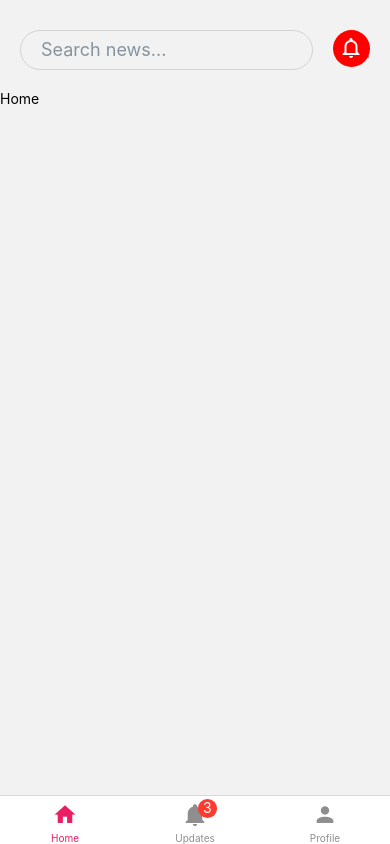
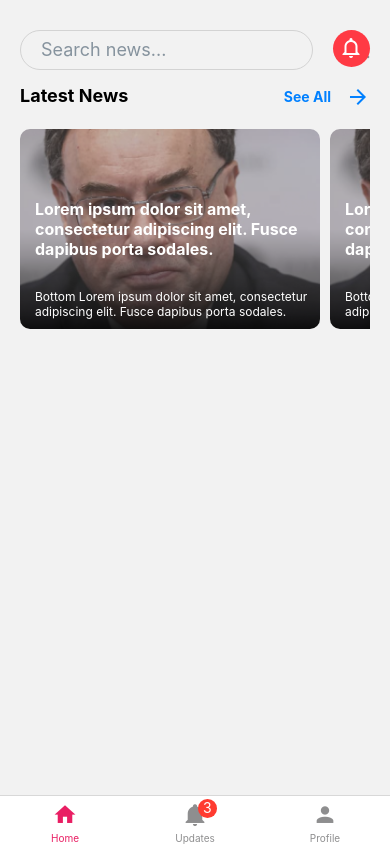
Before and after one commit to barisertakus/financial-guide, a React Native app: screen /home in a window 390 px wide. Built offline with nearby package versions, Linux system fonts and the light colour scheme.

Commit message:
News card and Lates News have been added.

```diff
--- /dev/null
+++ b/components/LatestCard.js
@@ -0,0 +1,65 @@
+import React from "react";
+import { ImageBackground, StyleSheet, Text, View } from "react-native";
+
+const LatestCard = () => {
+  return (
+    <ImageBackground
+      source={require("../assets/images/news1.png")}
+      style={styles.cardImageContainer}
+      imageStyle={styles.cardImage}
+    >
+      <View style={styles.imageCenterTextContainer}>
+        <Text style={styles.imageCenterText}>
+          Lorem ipsum dolor sit amet, consectetur adipiscing elit. Fusce dapibus
+          porta sodales.
+        </Text>
+      </View>
+      <View style={styles.imageBottomTextContainer}>
+        <Text style={styles.imageBottomText}>
+          Bottom Lorem ipsum dolor sit amet, consectetur adipiscing elit. Fusce dapibus
+          porta sodales.
+        </Text>
+      </View>
+
+    </ImageBackground>
+  );
+};
+
+export default LatestCard;
+
+const styles = StyleSheet.create({
+  cardImageContainer: {
+    width: 300,
+    height: 200,
+    margin: 10,
+    marginLeft: 0
+  },
+  cardImage: {
+    borderRadius: 10,
+  },
+  imageCenterTextContainer: {
+    position: "absolute",
+    top: 0,
+    left: 15,
+    right: 0,
+    bottom: 0,
+    justifyContent: "center",
+  },
+  imageBottomTextContainer:{
+    position: "absolute",
+    left: 15,
+    right: 0,
+    bottom: 10,
+    justifyContent: "center",
+  },
+  imageCenterText: {
+    color: "white",
+    fontSize: 16,
+    fontWeight: "bold",
+  },
+  imageBottomText:{
+    color: "white",
+    fontSize: 12
+  }
+
+});
--- /dev/null
+++ b/components/LatestNews.js
@@ -0,0 +1,63 @@
+import React from "react";
+import {
+  ScrollView,
+  StyleSheet,
+  Text,
+  TouchableOpacity,
+  View,
+} from "react-native";
+import Icon from "react-native-vector-icons/MaterialIcons";
+import LatestCard from "./LatestCard";
+
+const LatestNews = () => {
+  return (
+    <View style={styles.container}>
+      <View style={styles.header}>
+        <Text style={styles.headerText}>Latest News</Text>
+        <TouchableOpacity style={styles.allButton}>
+          <Text style={styles.regularText}>See All</Text>
+          <Icon
+            name="arrow-forward"
+            size={24}
+            color="#0080FF"
+            style={styles.icon}
+          />
+        </TouchableOpacity>
+      </View>
+
+      <ScrollView style={styles.news} horizontal showsHorizontalScrollIndicator={false}>
+        <LatestCard />
+        <LatestCard />
+      </ScrollView>
+    </View>
+  );
+};
+
+export default LatestNews;
+
+const styles = StyleSheet.create({
+  container:{
+    paddingHorizontal: 20,
+  },
+  header: {
+    flexDirection: "row",
+    justifyContent: "space-between",
+    paddingTop: 5,
+  },
+  headerText: {
+    fontSize: 18,
+    fontWeight: "bold",
+  },
+  regularText: {
+    color: "#0080FF",
+    fontWeight: "bold",
+  },
+  allButton: {
+    flexDirection: "row",
+    alignItems: "center",
+  },
+  icon: { marginLeft: 15 },
+  news: {marginTop: 10},
+  cards: {},
+
+});
--- a/components/SearchBar.js
+++ b/components/SearchBar.js
@@ -18,9 +18,8 @@ const SearchBar = () => {
       <Avatar
         size={37}
         containerStyle={styles.button}
-        overlayContainerStyle={{backgroundColor: "red", borderRadius: 50}}
+        overlayContainerStyle={{backgroundColor: "#FF3A44", borderRadius: 50}}
         icon={{ name: "bell-outline", color: "white", size:24, type: "material-community" }}
-        onPress={() => console.log("Works!")}
         activeOpacity={0.7}
       />
 
@@ -33,6 +32,7 @@ export default SearchBar;
 const styles = StyleSheet.create({
   container: {
     padding: 10,
+    paddingBottom: 0,
     flexDirection: "row",
   },
   input: {
--- a/screens/Home.js
+++ b/screens/Home.js
@@ -1,6 +1,7 @@
 import React from "react";
 import { StyleSheet, Text, View } from "react-native";
 import { SafeAreaView } from "react-native-safe-area-context";
+import LatestNews from "../components/LatestNews";
 import SearchBar from "../components/SearchBar";
 
 const Home = () => {
@@ -8,11 +9,10 @@ const Home = () => {
     <SafeAreaView>
       <View style={styles.container}>
         <SearchBar />
-        {/* Notification ? */}
+        <LatestNews />
         {/* Latest News */}
         {/* Categories */}
         {/* Other news */}
-        <Text>Home</Text>
       </View>
     </SafeAreaView>
   );
```
